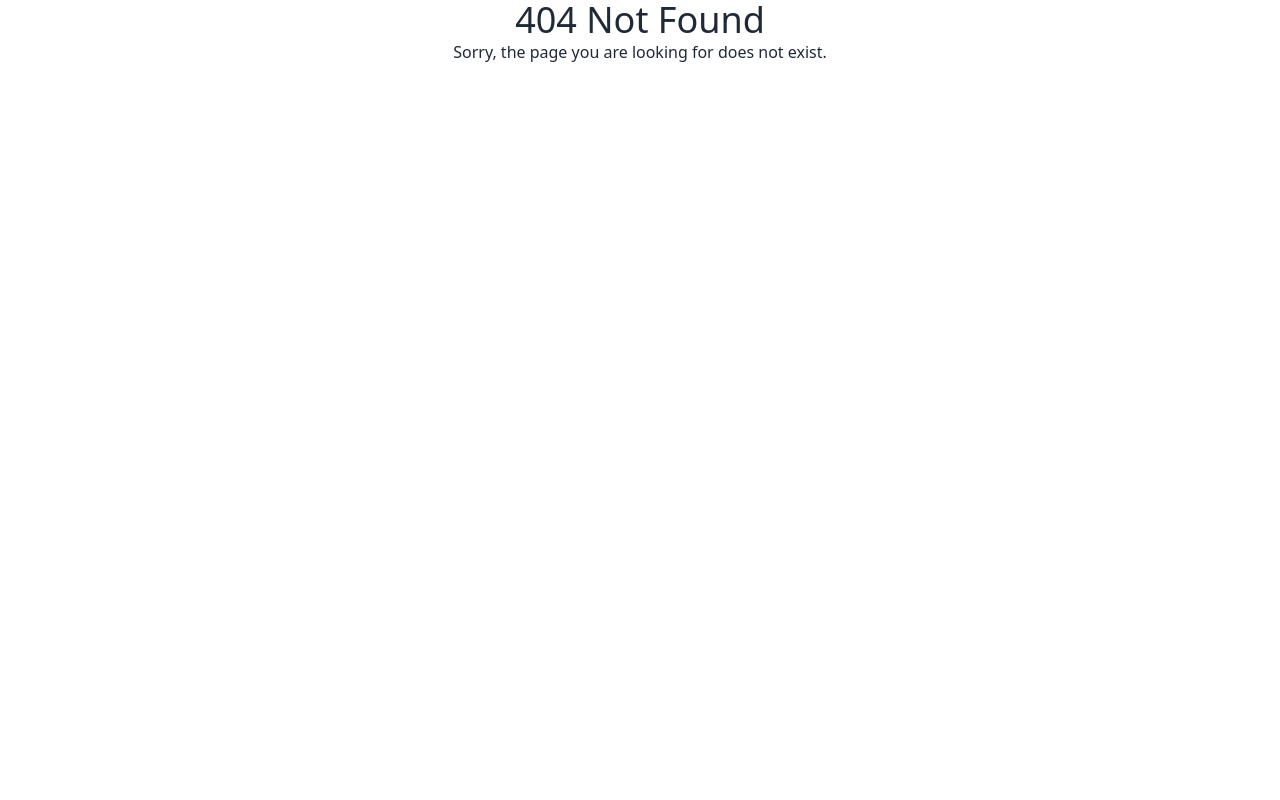
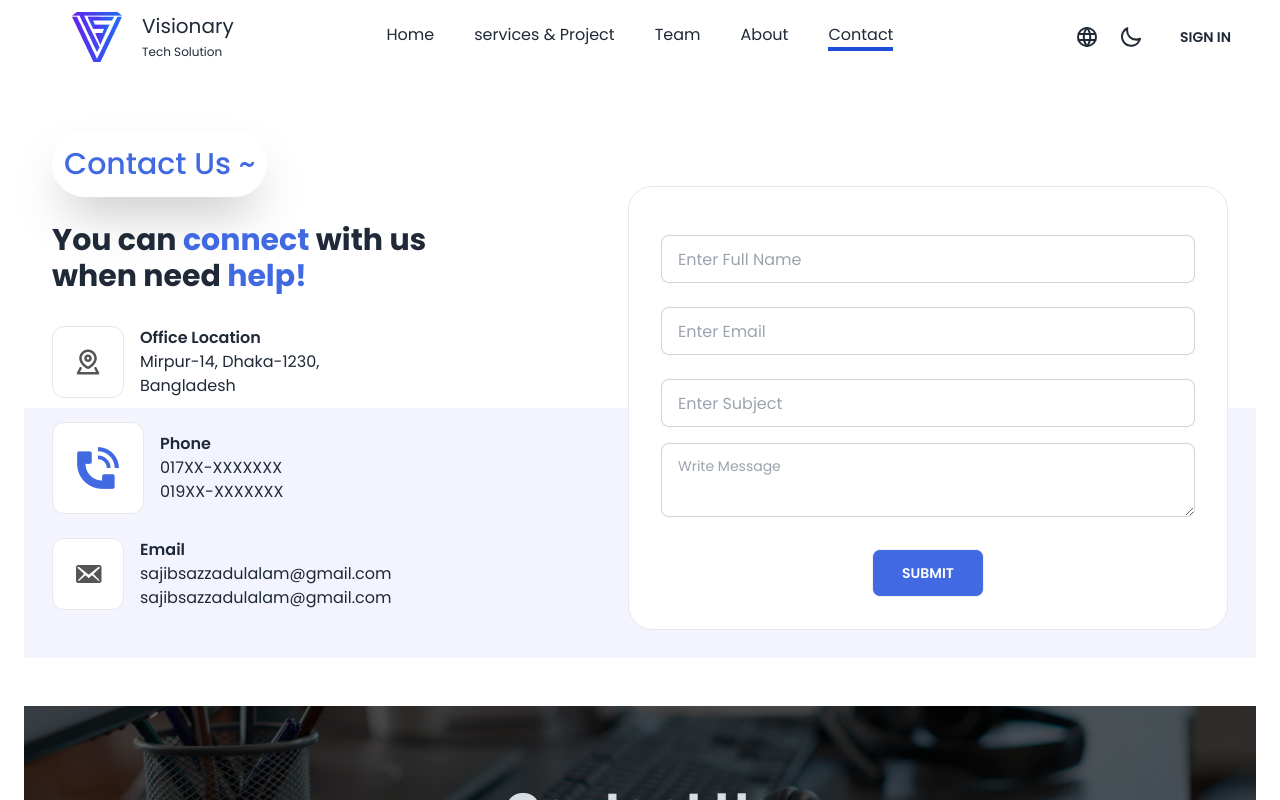
Before and after one commit to MahmudulMahi/-company-website, a React (Vite) app: page /contact in a window 1280 px wide. Before the commit this address had no page. Shown: the top 800 px of the page. Built offline with nearby package versions, Linux system fonts and the light colour scheme.

Commit message:
create services  section

```diff
--- a/src/components/Layouts/AservicesCard/AservicesCard.jsx
+++ b/src/components/Layouts/AservicesCard/AservicesCard.jsx
@@ -22,8 +22,8 @@ const AservicesCard = ({ aservicescards }) => {
           {/* <button onClick={toggleDetails} className="btn btn-primary  ">Learn more </button> */}
           <button className="p-5 flex items-center gap-2 text-[#008000]" onClick={() => document.getElementById(modalId).showModal()}>learn more <FaArrowRight /></button>
           <dialog id={modalId} className="modal">
-            <div className="modal-box w-full  max-w-7xl">
-              <div className='flex gap-8 items-center justify-center'>
+            <div className="modal-box w-full  max-w-7xl p-2">
+              <div className='flex flex-col-reverse md:flex-row  gap-8 items-center justify-center'>
                 <div className='flex-1'>
                   <div>
                     <div className='text-3xl font-bold pb-5'>
@@ -36,8 +36,9 @@ const AservicesCard = ({ aservicescards }) => {
                     <p className="py-4">{description}</p>
                   </div>
                 </div>
-                <div className='flex-1 ' style={{ backgroundImage: "url('/asset/Rectangle 446.png')",
-                width: "450px",
+                <div className='flex-1 bg-no-repeat ' style={{ backgroundImage: "url('/asset/Rectangle 446.png')",
+                width:"100%",
+                maxwidth: "450px",
                 height: "450px",
                 Shadow:"none"
                 // transform: "rotate(deg)",
@@ -46,7 +47,7 @@ const AservicesCard = ({ aservicescards }) => {
 
                  <div className='flex mt-16 items-center justify-center space-x-5'>
                  <div >
-                    <img className='w-[300px] h-[300px]  ' src={image} alt="" />
+                    <img className='w-[100px] h-[200px]  md:w-[300px] md:h-[300px] ' src={image} alt="" />
                   </div>
                   <div className='space-y-4' >
                     <img className='w-[150px] h-[100px]' src={image1} alt="" />
--- a/src/components/Layouts/Header/Header.jsx
+++ b/src/components/Layouts/Header/Header.jsx
@@ -36,7 +36,7 @@ const Header = () => {
           <ul tabIndex={0} className="menu menu-sm dropdown-content mt-3 z-[1] p-2 shadow bg-base-100 rounded-box w-52">
             <li >
               <NavLink to="/" >Home</NavLink></li>
-            <li><NavLink to="/services">services</NavLink></li>
+            <li><NavLink to="/services">services & Project</NavLink></li>
             {/* <li>
               <a to="services">services</a>
               <ul className="p-2">
@@ -45,16 +45,16 @@ const Header = () => {
               </ul>
             </li> */}
             <li><NavLink to="/team">Team</NavLink></li>
-            <li><NavLink to="/project">Project</NavLink></li>
+
             <li><NavLink to="/about">About</NavLink></li>
             <li><NavLink to="/contact">Contact</NavLink></li>
           </ul>
         </div>
         <div className='flex '>
           <div>
-          <img className='lg:ml-10' src={logo} alt="" />
+          <img className='ml-1 lg:ml-10 mt-3 md:mt-0 hidden md:block' src={logo} alt="" />
           </div>
-          <div className='ml-3'>
+          <div className='ml-1 lg:ml-5'>
             <h2 className='text-xl'>Visionary</h2>
             <p className='text-xs mt-1'>Tech Solution</p>
           </div>
@@ -66,7 +66,7 @@ const Header = () => {
 
             <NavLink to="/">Home</NavLink></li>
           <li className={` ${location.pathname === '/services' ? 'border-b-4 border-blue-500' : ''}`} >
-            <NavLink to="/services">services</NavLink></li>
+            <NavLink to="/services">services & Project</NavLink></li>
 
           {/* <li tabIndex={0}>
             <details>
@@ -79,8 +79,7 @@ const Header = () => {
           </li> */}
           <li className={` ${location.pathname === '/team' ? 'border-b-4 border-blue-700' : ''}`}>
             <NavLink to="/team">Team</NavLink></li>
-          <li className={` ${location.pathname === '/project' ? 'border-b-4 border-blue-700' : ''}`} >
-            <NavLink to="/project">Project</NavLink></li>
+
           <li className={` ${location.pathname === '/about' ? 'border-b-4 border-blue-700' : ''}`}>
             <NavLink to="/about">About</NavLink></li>
           <li className={` ${location.pathname === '/contact' ? 'border-b-4 border-blue-700' : ''}`}>
@@ -102,7 +101,7 @@ const Header = () => {
 
         <div className=' flex items-center gap-5'>
           <TbWorld className='text-2xl'></TbWorld>
-          <label className="swap swap-rotate mr-5 ">
+          <label className="swap swap-rotate mr-0  md:mr-5  ">
 
 
             <input type="checkbox" onChange={handleToggle} />
--- a/src/components/Layouts/contact/Contact.jsx
+++ b/src/components/Layouts/contact/Contact.jsx
@@ -6,9 +6,9 @@ import icon3 from '/asset/dashicons_email-alt.png'
 const Contact = () => {
   return (
 
-    <div className='mt-40 relative' style={{ backgroundImage: `url('/asset/Rectangle 297.png')`, backgroundSize: 'cover', backgroundPosition: 'center', minHeight: '50vh' }} >
+    <div className='mt-12  bg-no-repeat bg-bottom ' style={{ backgroundImage: `url('/asset/Rectangle 297.png')`, backgroundPosition: 'bottom', minHeight: '50vh',backgroundSize: '1300px 250px' }} >
 
-      <div className='flex flex-col md:flex-row justify-between z-20 p-7 '>
+      <div className='flex flex-col md:flex-col lg:flex-row justify-between z-20 p-7 '>
         <div>
           <h2 className='text-3xl text-[#4169E1] font-medium '><span className='shadow-2xl rounded-full p-3'>Contact Us ~</span></h2>
 
--- /dev/null
+++ b/src/components/pages/ContactFrom/ContactFrom.jsx
@@ -0,0 +1,14 @@
+
+import Contactus from '../../Layouts/contactus/Contactus';
+import Contact from '../../Layouts/contact/Contact';
+
+const ContactFrom = () => {
+  return (
+    <div className="max-w-7xl mx-auto ">
+      <Contact></Contact>
+      <Contactus></Contactus>
+    </div>
+  );
+};
+
+export default ContactFrom;
--- a/src/main.jsx
+++ b/src/main.jsx
@@ -12,6 +12,7 @@ import Errorpage from './components/pages/errorpage/Errorpage';
 import About from './components/pages/About/About.jsx';
 import Team from './components/pages/Team/Team.jsx';
 import Services from './components/Services/Services.jsx';
+import ContactFrom from './components/pages/ContactFrom/ContactFrom.jsx';
 
 
 const router = createBrowserRouter([
@@ -37,6 +38,10 @@ const router = createBrowserRouter([
         path:'/services',
         element:<Services></Services>,
         loader: ()=> fetch('/services.json')
+      },
+      {
+        path:'/contact',
+        element:<ContactFrom></ContactFrom>
       }
 
     ]
@@ -44,7 +49,9 @@ const router = createBrowserRouter([
 ]);
 
 ReactDOM.createRoot(document.getElementById('root')).render(
-  <React.StrictMode>
+<div className='p-1'>
+<React.StrictMode>
        <RouterProvider router={router} />
   </React.StrictMode>,
+</div>
 )
```
